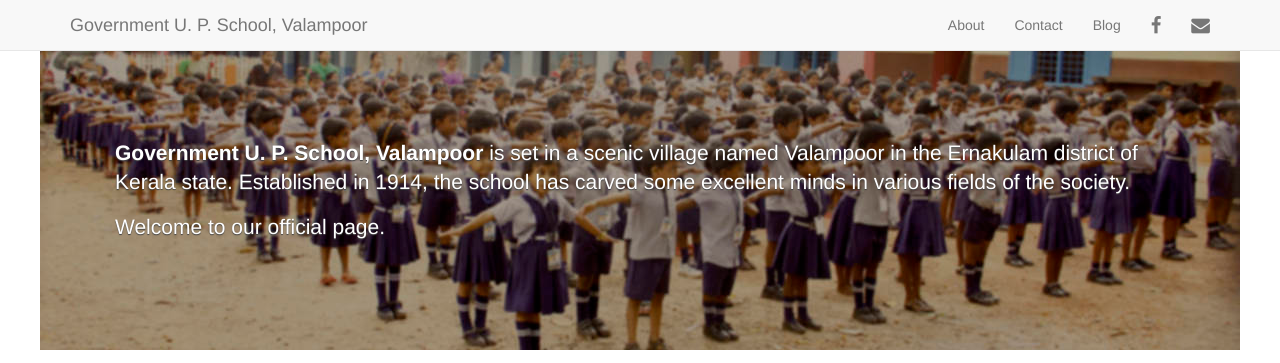
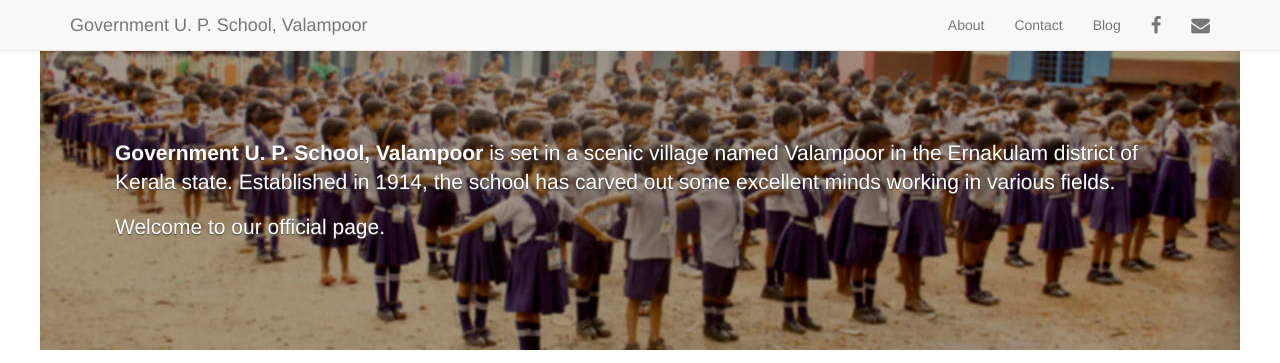
Before and after one commit to gupsvalampoor/gupsvalampoor.github.io, a Jekyll site: the page built from index.html, in a window 1280 px wide. Shown: the top 363 px of the page. Built offline with Jekyll 4.4.1, drawn with Linux system fonts in a browser that asks for light colours; nearby versions of some CDN libraries; Markdown is read by kramdown in place of the engine named in the settings.

Commit message:
change header text

```diff
--- a/index.html
+++ b/index.html
@@ -4,7 +4,7 @@ layout: default
 <div class="bg"></div>
 <div class="jumbotron">
 	<h2></h2>
-  <p class="lead"><b>Government U. P. School, Valampoor</b> is set in a scenic village named Valampoor in the Ernakulam district of Kerala state. Established in 1914, the school has carved some excellent minds in various fields of the society.</p>
+  <p class="lead"><b>Government U. P. School, Valampoor</b> is set in a scenic village named Valampoor in the Ernakulam district of Kerala state. Established in 1914, the school has carved out some excellent minds working in various fields.</p>
   <p>Welcome to our official page.</p>
 </div>
 <div id="marketing" class="row">
```
